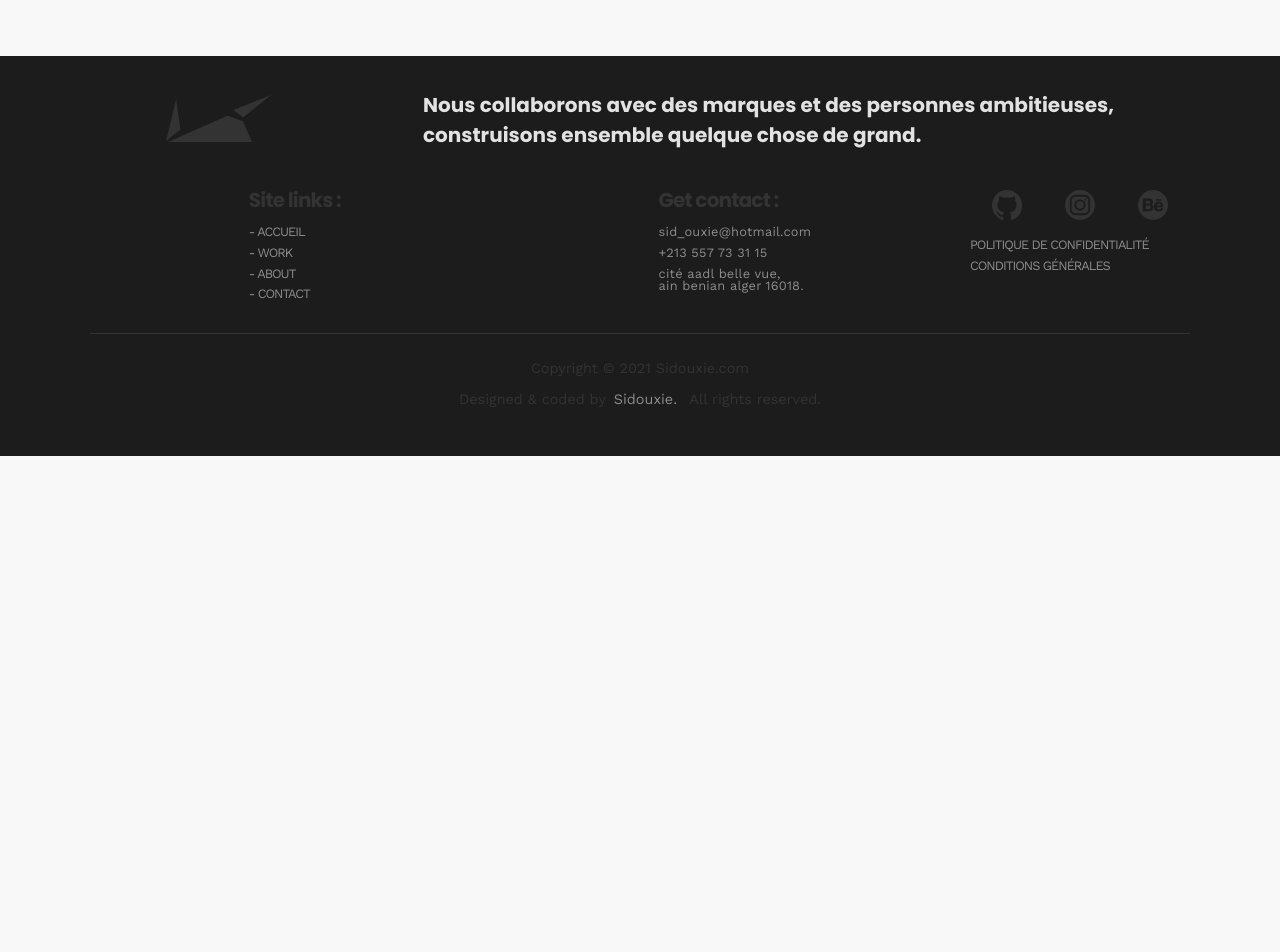
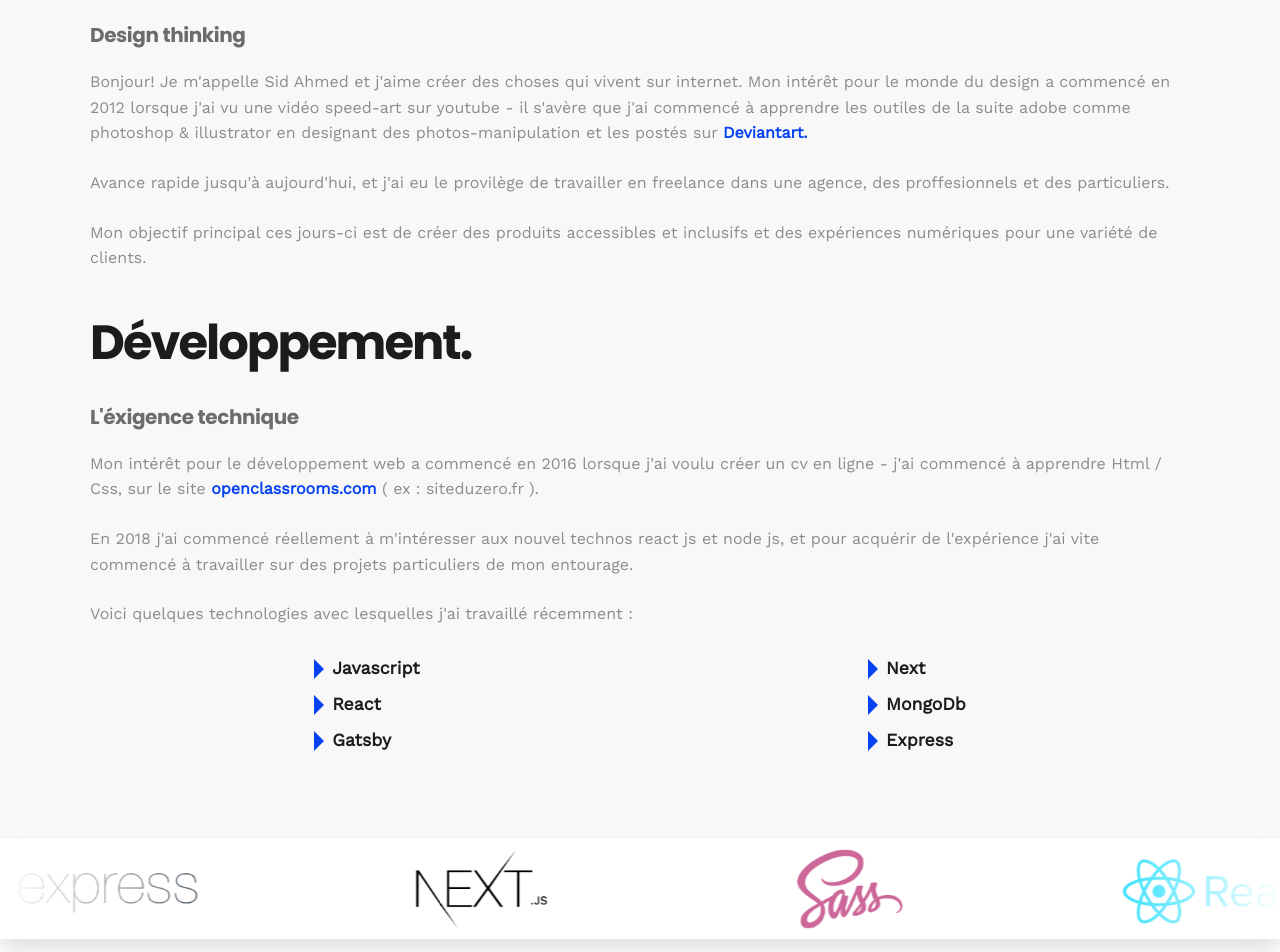
Before and after one commit to sidouxie/sidouxie-v3, a React (Create React App) app: page /about in a window 1280 px wide. Shown: the part 840-1792 px from the top of the page. Before the commit the page ends 1296 px from the top, so only its background shows below. Built offline with nearby package versions, Linux system fonts and the light colour scheme.

Commit message:
page about finition

```diff
--- a/src/About.js
+++ b/src/About.js
@@ -1,6 +1,37 @@
 import React, { useEffect } from 'react'
 import Layout from './components/Layout'
 import gsap from 'gsap'
+
+const data = [
+  {
+    title: 'Express Js Logo',
+    url: './images/1.png',
+  },
+  {
+    title: 'Next Js Logo',
+    url: './images/2.png',
+  },
+  {
+    title: 'Sass Logo',
+    url: './images/3.png',
+  },
+  {
+    title: 'React Js Logo',
+    url: './images/4.png',
+  },
+  {
+    title: 'Node Js Logo',
+    url: './images/5.png',
+  },
+  {
+    title: 'Mongodb Logo',
+    url: './images/6.png',
+  },
+  {
+    title: 'Gatsby Js Logo',
+    url: './images/7.png',
+  },
+]
 
 function About() {
   useEffect(() => {
@@ -60,7 +91,117 @@ function About() {
                   <p>Fullstack developer javascript, web designer ux</p>
                 </div>
               </div>
+
+              <div className="sec-detail">
+                <div className="section-design">
+                  <div className="title">
+                    <h3>Design.</h3>
+                  </div>
+                  <div className="subtitle">
+                    <h5>Design thinking</h5>
+                  </div>
+                  <div className="text">
+                    <p>
+                      Bonjour! Je m'appelle Sid Ahmed et j'aime créer des choses
+                      qui vivent sur internet. Mon intérêt pour le monde du
+                      design a commencé en 2012 lorsque j'ai vu une vidéo
+                      speed-art sur youtube - il s'avère que j'ai commencé à
+                      apprendre les outiles de la suite adobe comme photoshop &
+                      illustrator en designant des photos-manipulation et les
+                      postés sur{' '}
+                      <a
+                        rel="noreferrer"
+                        target="_blank"
+                        href="https://www.deviantart.com/sidouxie2014"
+                      >
+                        Deviantart.
+                      </a>
+                    </p>
+                    <p>
+                      Avance rapide jusqu'à aujourd'hui, et j'ai eu le provilège
+                      de travailler en freelance dans une agence, des
+                      proffesionnels et des particuliers.{' '}
+                    </p>
+                    <p>
+                      Mon objectif principal ces jours-ci est de créer des
+                      produits accessibles et inclusifs et des expériences
+                      numériques pour une variété de clients.
+                    </p>
+                  </div>
+                </div>
+
+                <div className="section-dev">
+                  <div className="title">
+                    <h3>Développement.</h3>
+                  </div>
+                  <div className="subtitle">
+                    <h5>L'éxigence technique</h5>
+                  </div>
+                  <div className="text">
+                    <p>
+                      Mon intérêt pour le développement web a commencé en 2016
+                      lorsque j'ai voulu créer un cv en ligne - j'ai commencé à
+                      apprendre Html / Css, sur le site{' '}
+                      <a
+                        rel="noreferrer"
+                        target="_blank"
+                        href="https://www.openclassrooms.com"
+                      >
+                        openclassrooms.com
+                      </a>{' '}
+                      ( ex : siteduzero.fr ).
+                    </p>
+
+                    <p>
+                      En 2018 j'ai commencé réellement à m'intéresser aux nouvel
+                      technos react js et node js, et pour acquérir de
+                      l'expérience j'ai vite commencé à travailler sur des
+                      projets particuliers de mon entourage.
+                    </p>
+
+                    <p>
+                      Voici quelques technologies avec lesquelles j'ai travaillé
+                      récemment :
+                    </p>
+                  </div>
+                  <div className="stack">
+                    <div className="card-stack">
+                      <span className="ligne-stack">
+                        {' '}
+                        <span className="triangle"></span> Javascript
+                      </span>
+                      <span className="ligne-stack">
+                        <span className="triangle"></span> React
+                      </span>
+                      <span className="ligne-stack">
+                        <span className="triangle"></span> Gatsby
+                      </span>
+                    </div>
+
+                    <div className="card-stack">
+                      <span className="ligne-stack">
+                        {' '}
+                        <span className="triangle"></span> Next
+                      </span>
+                      <span className="ligne-stack">
+                        <span className="triangle"></span> MongoDb
+                      </span>
+                      <span className="ligne-stack">
+                        <span className="triangle"></span> Express
+                      </span>
+                    </div>
+                  </div>
+                </div>
+              </div>
             </main>
+          </div>
+        </div>
+
+        <div className="section-logos">
+          <div className="wrap-card">
+            {data.map((logo) => (
+              <img src={logo.url} alt={logo.title} />
+            ))}
           </div>
         </div>
       </Layout>
--- a/src/Home.js
+++ b/src/Home.js
@@ -40,8 +40,11 @@ function Home() {
               <div className="hero-banner">
                 <div className="sec-title">
                   <h2>Hello !</h2>
-                  <div className="hand-slap">
-                    <img src="./images/wave.png" alt="hand say hello" />
+                  <div className="memoji">
+                    <img
+                      src="./images/memoji.png"
+                      alt="sidouxie memoji code on her macbook"
+                    />
                   </div>
                 </div>
 
--- a/src/styles/_about.scss
+++ b/src/styles/_about.scss
@@ -1,8 +1,33 @@
+@keyframes animationLogo {
+  0% {
+    transform: translateX(0px);
+  }
+  100% {
+    transform: translateX(calc(-300px * 8));
+  }
+}
+
 .main-about {
   width: 100%;
   min-height: 100vh;
   position: relative;
   margin-top: 6rem;
+
+  p {
+    margin: 1.5rem 0;
+    line-height: 1.6;
+  }
+
+  a {
+    font-weight: 600;
+    text-decoration: none;
+    color: $color-primary;
+
+    &:hover {
+      text-decoration: underline;
+      color: $color-secondary;
+    }
+  }
 
   .ligne {
     width: 0%;
@@ -30,5 +55,120 @@
       background-repeat: no-repeat;
       background-size: cover;
     }
+
+    .title {
+      text-align: center;
+      font-size: 2rem;
+      margin-bottom: 0.5rem;
+    }
+
+    .subtitle {
+      text-align: center;
+    }
+  }
+
+  .sec-detail {
+    margin: 2rem 0;
+
+    .section-design {
+      margin: 3rem 0;
+    }
+
+    .section-dev {
+      margin: 3rem 0;
+
+      .stack {
+        width: 100%;
+        height: 100%;
+        display: flex;
+        flex-direction: row;
+        justify-content: space-around;
+        align-items: flex-start;
+
+        .card-stack {
+          display: inline-flex;
+          flex-direction: column;
+
+          .ligne-stack {
+            margin: 0.5rem 0;
+            display: inline-flex;
+            width: 100%;
+            flex-direction: row;
+            align-items: center;
+            justify-content: flex-start;
+            font-size: 1.1rem;
+            font-weight: 600;
+            color: $color-300;
+          }
+
+          .triangle {
+            display: inline-block;
+            height: 0;
+            width: 0;
+            border-top: 10px solid transparent;
+            border-bottom: 10px solid transparent;
+            border-left: 10px solid $color-primary;
+            margin-right: 0.5rem;
+          }
+        }
+      }
+    }
   }
 }
+
+.section-logos {
+  background: white;
+  box-shadow: 0 10px 20px -5px rgba(0, 0, 0, 0.125);
+  height: 100px;
+  margin: 2rem auto;
+  overflow: hidden;
+  position: relative;
+  width: 100%;
+  display: flex;
+  justify-content: center;
+  align-items: center;
+
+  &::before,
+  &::after {
+    background: linear-gradient(
+      to right,
+      rgba(255, 255, 255, 1) 0%,
+      rgba(255, 255, 255, 0) 100%
+    );
+    content: '';
+    height: 100px;
+    position: absolute;
+    width: 200px;
+    z-index: 2;
+  }
+
+  &::after {
+    right: 0;
+    top: 0;
+    transform: rotateZ(180deg);
+  }
+
+  &::before {
+    left: 0;
+    top: 0;
+  }
+
+  .wrap-card {
+    width: 300px;
+    height: 90px;
+    display: flex;
+    flex-direction: row;
+    flex-wrap: nowrap;
+    justify-content: flex-start;
+    align-items: center;
+
+    animation: animationLogo linear 25s infinite;
+    animation-play-state: running;
+
+    img {
+      max-width: 300px;
+      max-height: 80px;
+      margin: 0 75px;
+    }
+  }
+}
--- a/src/styles/styles.scss
+++ b/src/styles/styles.scss
@@ -189,24 +189,15 @@ nav {
         color: $color-300;
       }
 
-      .hand-slap {
-        width: 3rem;
+      .memoji {
+        width: 5rem;
         height: auto;
         margin-left: 2rem;
         cursor: pointer;
 
-        @media (max-width: 865px) {
-          width: 2.5rem;
-        }
-
         img {
           width: 100%;
           height: 100%;
-
-          &:hover {
-            transform: rotate(60deg);
-            transition: all 200ms ease-in;
-          }
         }
       }
     }
```
Also changed, not shown: public/images/memoji.png (added), public/images/wave.png (deleted).
